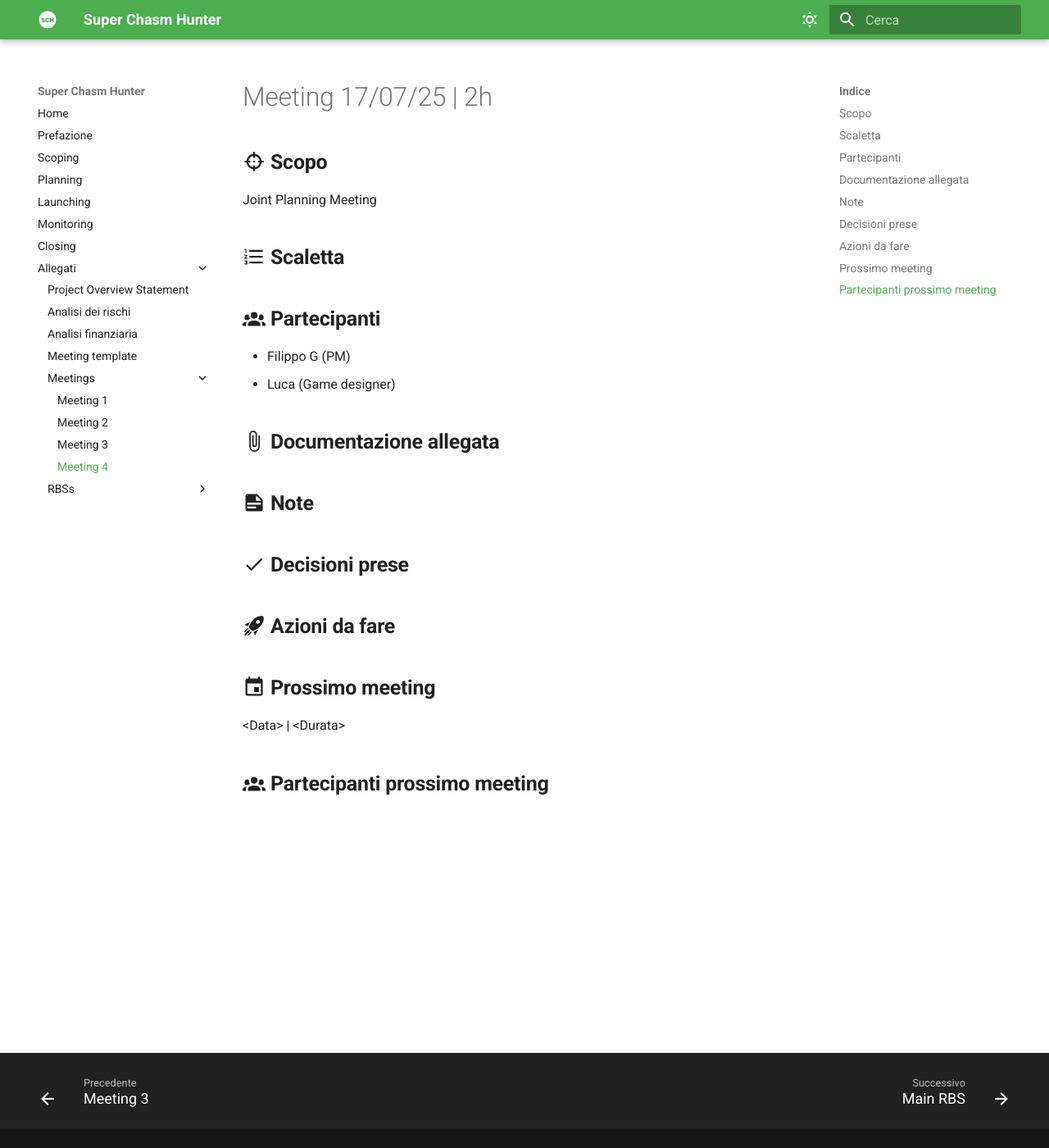
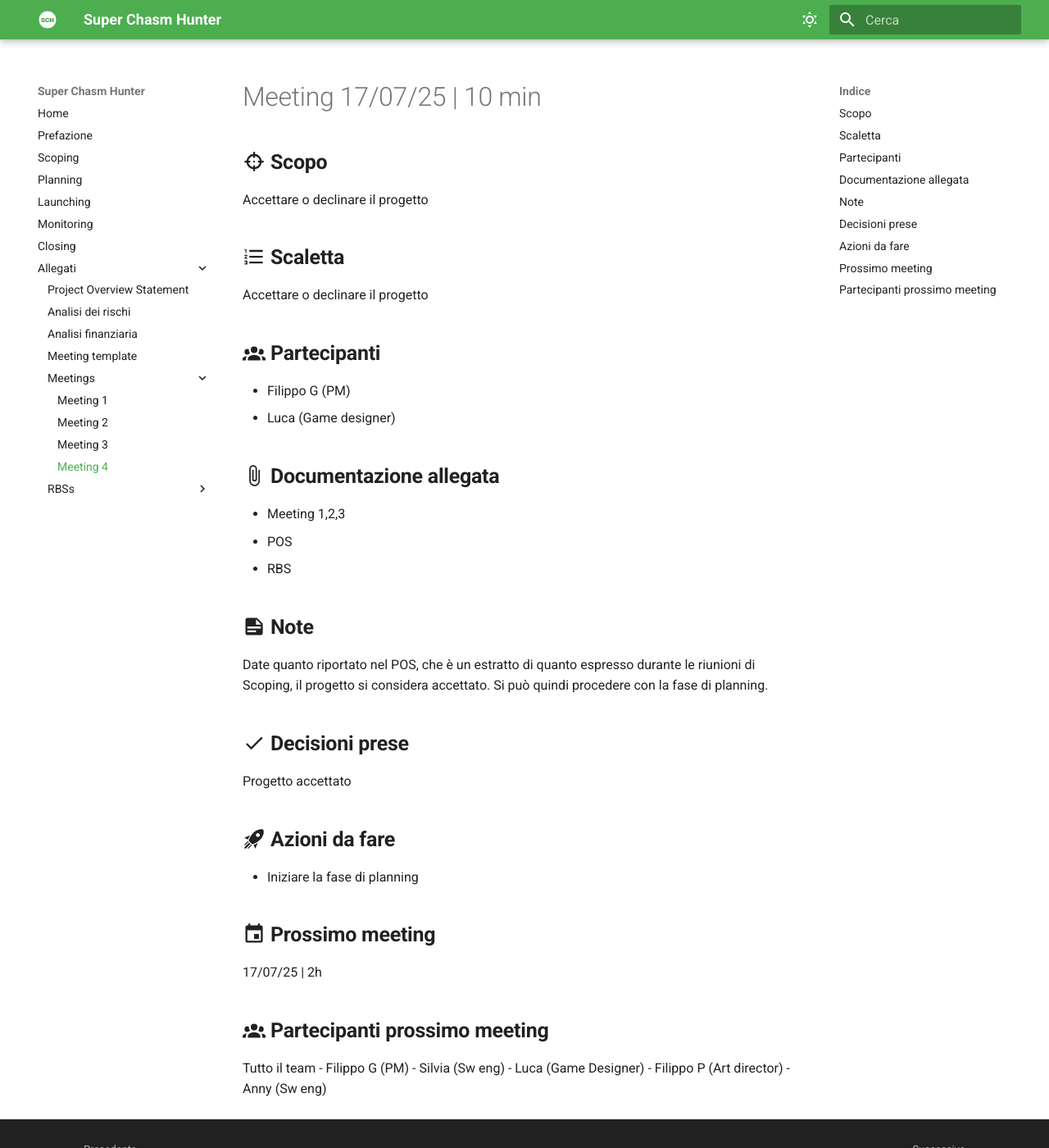
Before and after one commit to FilippoGurioli/super-chasm-hunter-pm, an MkDocs documentation site: the page built from docs/Allegati/Meetings/Meeting 4 - 17-07-25.md, in a window 1280 px wide and 1400 px high. Shown: the whole window at 82% size. Built offline with MkDocs 1.6.1 and Material for MkDocs 9.7.7, drawn with Linux system fonts in a browser that asks for light colours.

Commit message:
feat: create meeting 4

```diff
--- a/docs/Allegati/Meetings/Meeting 4 - 17-07-25.md
+++ b/docs/Allegati/Meetings/Meeting 4 - 17-07-25.md
@@ -2,13 +2,15 @@
 title: Meeting 4
 ---
 
-# Meeting 17/07/25 | 2h
+# Meeting 17/07/25 | 10 min
 
 ## :material-target: **Scopo**
 
-Joint Planning Meeting
+Accettare o declinare il progetto
 
 ## :material-format-list-numbered: **Scaletta**
+
+Accettare o declinare il progetto
 
 ## :material-account-group: **Partecipanti**
 
@@ -17,14 +19,31 @@ Joint Planning Meeting
 
 ## :material-paperclip: **Documentazione allegata**
 
+- Meeting 1,2,3
+- POS
+- RBS
+
 ## :material-note-text: **Note**
+
+Date quanto riportato nel POS, che è un estratto di quanto espresso durante le riunioni di Scoping, il progetto si considera accettato. Si può quindi procedere con la fase di planning.
 
 ## :material-check: **Decisioni prese**
 
+Progetto accettato
+
 ## :material-rocket-launch: **Azioni da fare**
+
+- Iniziare la fase di planning
 
 ## :material-calendar: **Prossimo meeting**
 
-&lt;Data&gt; | &lt;Durata&gt;
+17/07/25 | 2h
 
 ## :material-account-group: **Partecipanti prossimo meeting**
+
+Tutto il team
+- Filippo G (PM)
+- Silvia (Sw eng)
+- Luca (Game Designer)
+- Filippo P (Art director)
+- Anny (Sw eng)
```
Also changed, not shown: docs/Allegati/Meetings/Meeting 3 - 03-07-25.md (+1 -1 lines).
